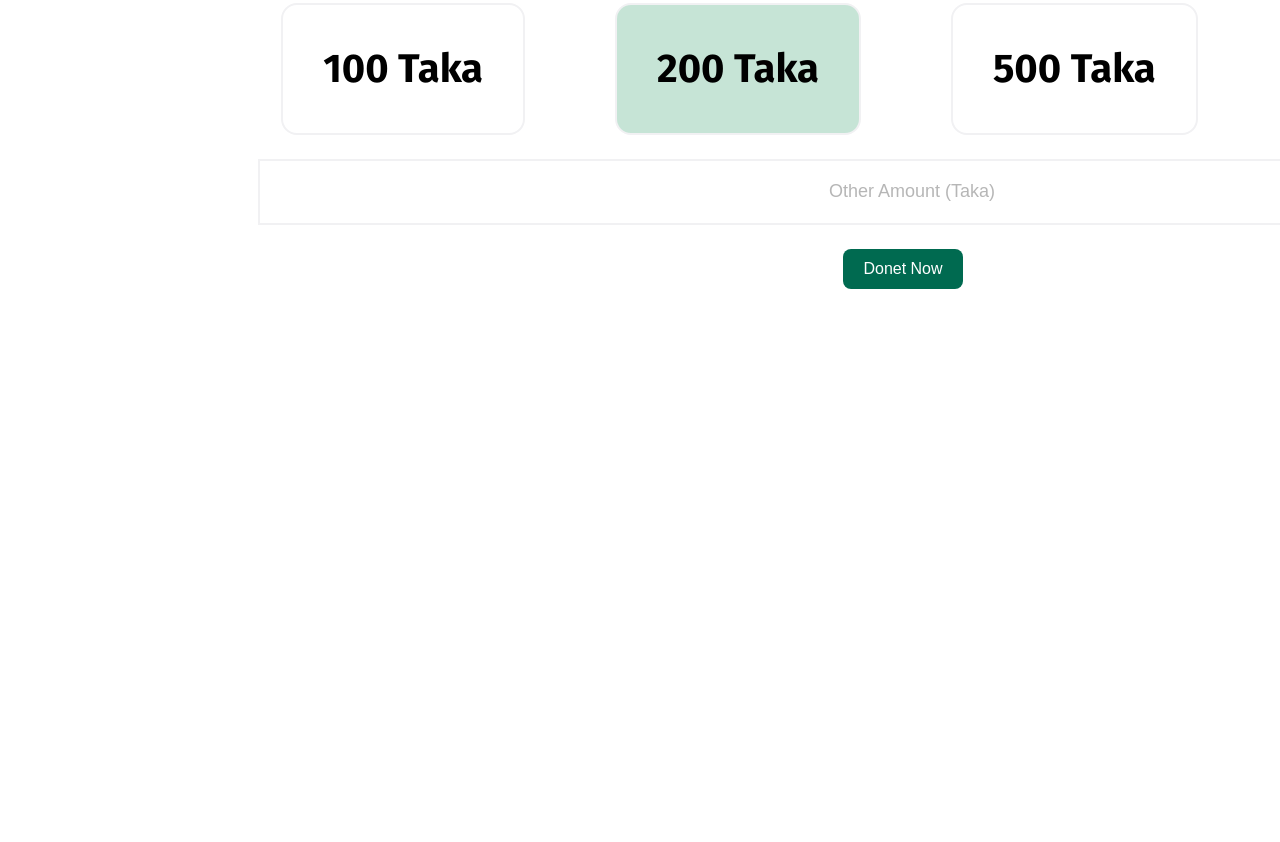
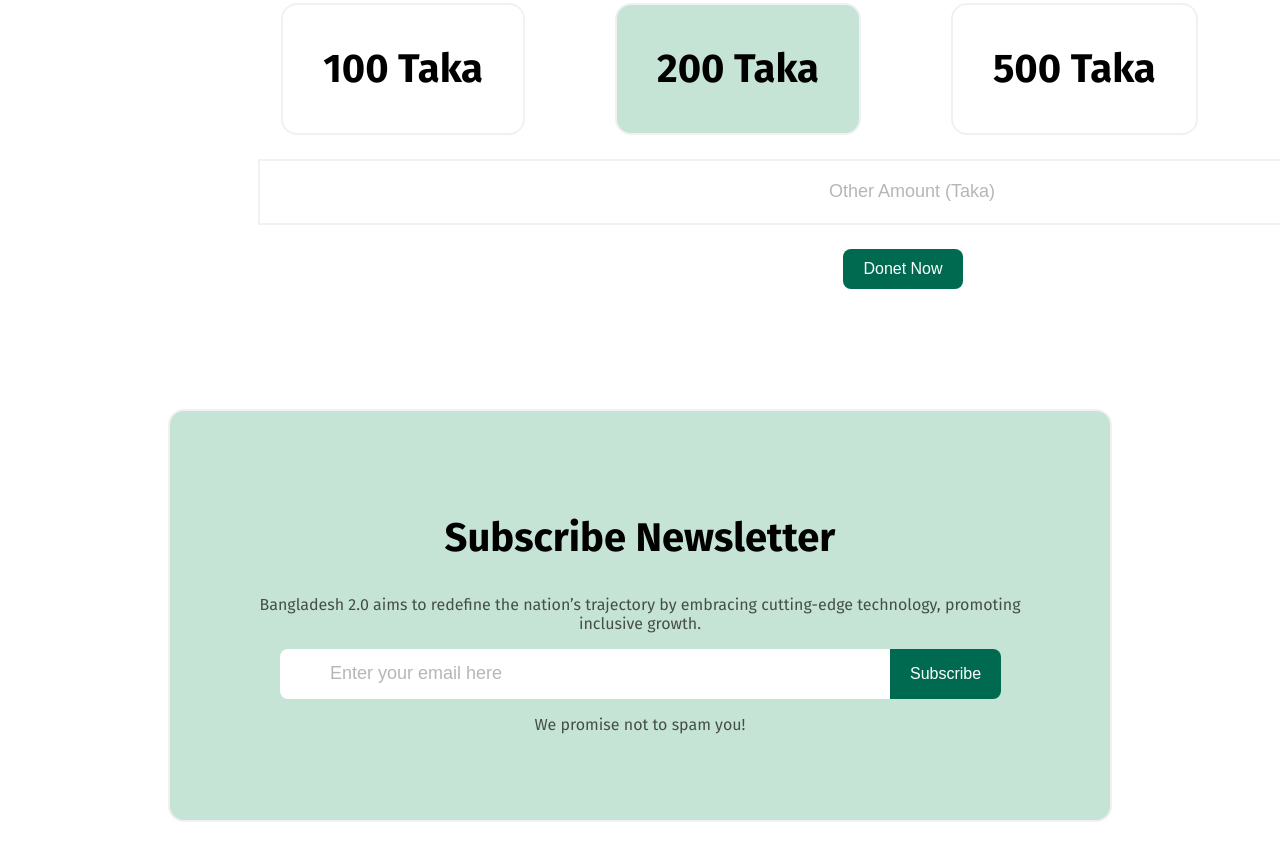
Before and after one commit to emonhasan17/My-Assignment-1, a plain HTML site: page index.html in a window 1280 px wide. Shown: the part 3343-4185 px from the top of the page. Before the commit the page ends 3752 px from the top, so only its background shows below. Drawn offline with Linux system fonts and the light colour scheme.

Commit message:
added latest code

```diff
--- a/index.html
+++ b/index.html
@@ -152,6 +152,19 @@
 
     </main>
     <footer>
+        <section class="hold">
+            <div class="end">
+                <h1 class="fotter-title">Subscribe Newsletter</h1>
+                <p class="fotter-description">Bangladesh 2.0 aims to redefine the nation’s trajectory by embracing cutting-edge technology, promoting inclusive growth.</p>
+                <div class="last">
+                    <label class="final" for="">
+                    <input type="email" placeholder="Enter your email here" class="align" name="" id="">
+                <button class="last-btn">Subscribe</button>
+            </label>
+            <p class="lion">We promise not to spam you!</p>
+            </div>
+            </div>
+        </section>
 
     </footer>
 </body>
--- a/style/style.css
+++ b/style/style.css
@@ -218,3 +218,58 @@
 ::placeholder{
     color: rgba(14, 14, 14, 0.3);
 }
+/* footer styles */
+.hold{
+    text-align: center;
+    justify-content: center;
+    border: 2px solid rgba(241, 241, 243, 1);
+    background-color: rgba(198, 228, 214, 1);
+    border-radius: 16px;
+    margin: 20px 160px;
+    padding: 70px ;
+    /* height: 300px; */
+
+}
+.fotter-title{
+    font-weight: bold;
+    font-size: 40px;
+}
+.fotter-description{
+    font-size: 16px;
+    color: rgba(14, 14, 14, 0.7);
+}
+.last-btn{
+    background-color: rgba(0, 106, 80, 1);
+    border-radius: 0px 8px 8px 0px;
+    font-weight: 600px;
+    font-size: 16px;
+    color: #FFFFFF;
+    padding: 11px 20px;
+    border: none;
+    height: 50px;
+    position: absolute;
+
+}
+.align{
+    border-radius: 8px 0px 0px 8px;
+    width: 560px;
+    height: 50px;
+    /* padding: 0 16px; */
+    /* margin: 24px 90px; */
+    /* border: 2px solid rgba(241, 241, 243, 1); */
+    background-color: rgba(255, 255, 255, 1);
+    border: none;
+    font-size: 18px;
+    padding: 0px 0px 0px 50px;
+    font-size: 18px;
+
+}
+.final{
+    position: relative;
+    margin-right: 110px;
+
+
+}
+.lion{
+    color: rgba(14, 14, 14, 0.7);
+}
```
